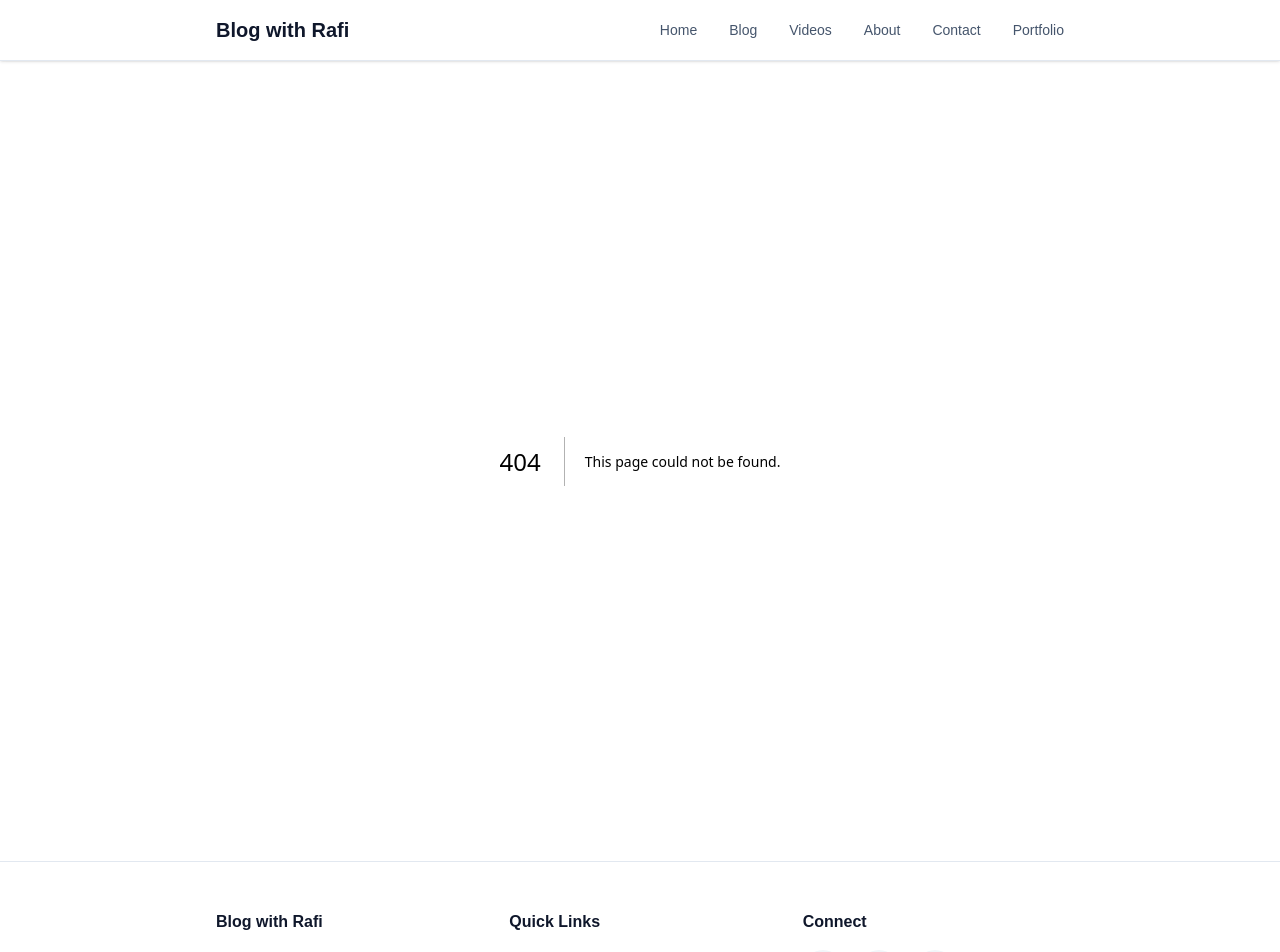
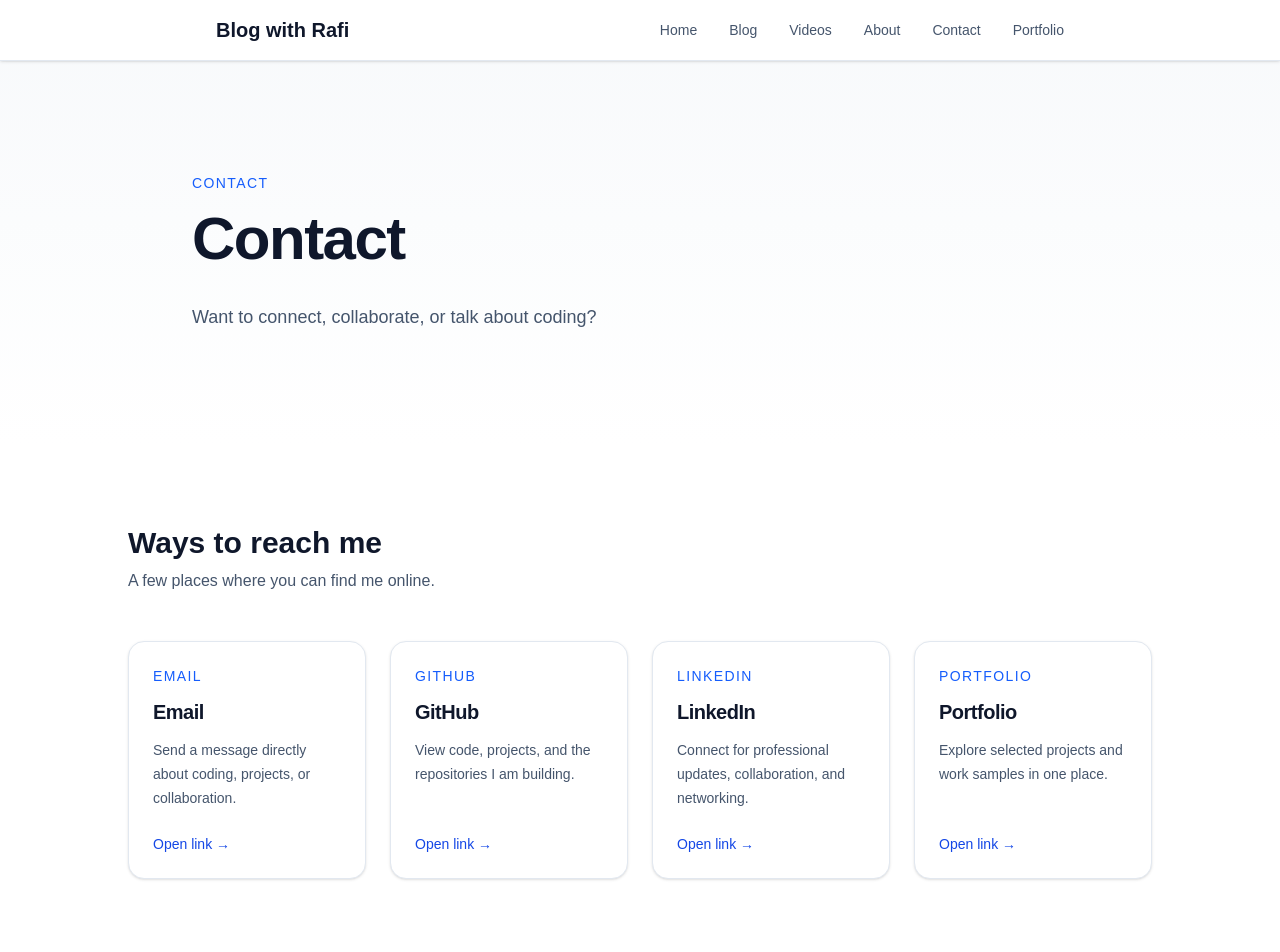
Before and after one commit to mfbhai10/blog-with-rafi, a Next.js app: page /contact in a window 1280 px wide. Before the commit this address had no page. Shown: the top 952 px of the page. Built offline with nearby package versions, Linux system fonts and the light colour scheme.

Commit message:
Add contact page

```diff
--- /dev/null
+++ b/app/contact/page.tsx
@@ -0,0 +1,106 @@
+import type { Metadata } from "next";
+import SectionTitle from "@/components/SectionTitle";
+
+type ContactItem = {
+  label: string;
+  description: string;
+  href: string;
+};
+
+export const metadata: Metadata = {
+  title: "Contact | Blog with Rafi",
+  description:
+    "Get in touch with Rafi for collaboration, coding discussions, and professional connections.",
+};
+
+const contactItems: ContactItem[] = [
+  {
+    label: "Email",
+    description:
+      "Send a message directly about coding, projects, or collaboration.",
+    href: "https://example.com/email",
+  },
+  {
+    label: "GitHub",
+    description: "View code, projects, and the repositories I am building.",
+    href: "https://example.com/github",
+  },
+  {
+    label: "LinkedIn",
+    description:
+      "Connect for professional updates, collaboration, and networking.",
+    href: "https://example.com/linkedin",
+  },
+  {
+    label: "Portfolio",
+    description: "Explore selected projects and work samples in one place.",
+    href: "https://example.com/portfolio",
+  },
+];
+
+export default function ContactPage() {
+  return (
+    <div className="w-full">
+      <section className="bg-linear-to-b from-slate-50 to-white px-6 py-20 sm:py-28">
+        <div className="mx-auto max-w-4xl">
+          <p className="mb-4 text-sm font-medium uppercase tracking-widest text-blue-600">
+            Contact
+          </p>
+          <h1 className="text-5xl font-bold tracking-tight text-slate-900 sm:text-6xl">
+            Contact
+          </h1>
+          <p className="mt-8 max-w-2xl text-lg leading-8 text-slate-600">
+            Want to connect, collaborate, or talk about coding?
+          </p>
+        </div>
+      </section>
+
+      <section className="px-6 py-16 sm:py-20">
+        <div className="mx-auto max-w-5xl">
+          <SectionTitle
+            title="Ways to reach me"
+            description="A few places where you can find me online."
+          />
+
+          <div className="grid gap-6 sm:grid-cols-2 xl:grid-cols-4">
+            {contactItems.map((item) => (
+              <a
+                key={item.label}
+                href={item.href}
+                target="_blank"
+                rel="noopener noreferrer"
+                className="group flex h-full flex-col rounded-2xl border border-slate-200 bg-white p-6 shadow-sm transition duration-200 hover:-translate-y-1 hover:shadow-lg"
+              >
+                <p className="text-sm font-medium uppercase tracking-widest text-blue-600">
+                  {item.label}
+                </p>
+                <h2 className="mt-3 text-xl font-semibold tracking-tight text-slate-900 group-hover:text-blue-700">
+                  {item.label}
+                </h2>
+                <p className="mt-3 flex-1 text-sm leading-6 text-slate-600">
+                  {item.description}
+                </p>
+                <span className="mt-6 text-sm font-medium text-blue-700 transition-colors group-hover:text-blue-800">
+                  Open link →
+                </span>
+              </a>
+            ))}
+          </div>
+        </div>
+      </section>
+
+      <section className="px-6 pb-20">
+        <div className="mx-auto max-w-5xl">
+          <div className="rounded-2xl border border-slate-200 bg-slate-50 p-6 sm:p-8">
+            <p className="text-sm font-medium uppercase tracking-widest text-slate-500">
+              Note
+            </p>
+            <p className="mt-3 text-base leading-7 text-slate-600">
+              For now, the best way to contact me is through email or LinkedIn.
+            </p>
+          </div>
+        </div>
+      </section>
+    </div>
+  );
+}
```
